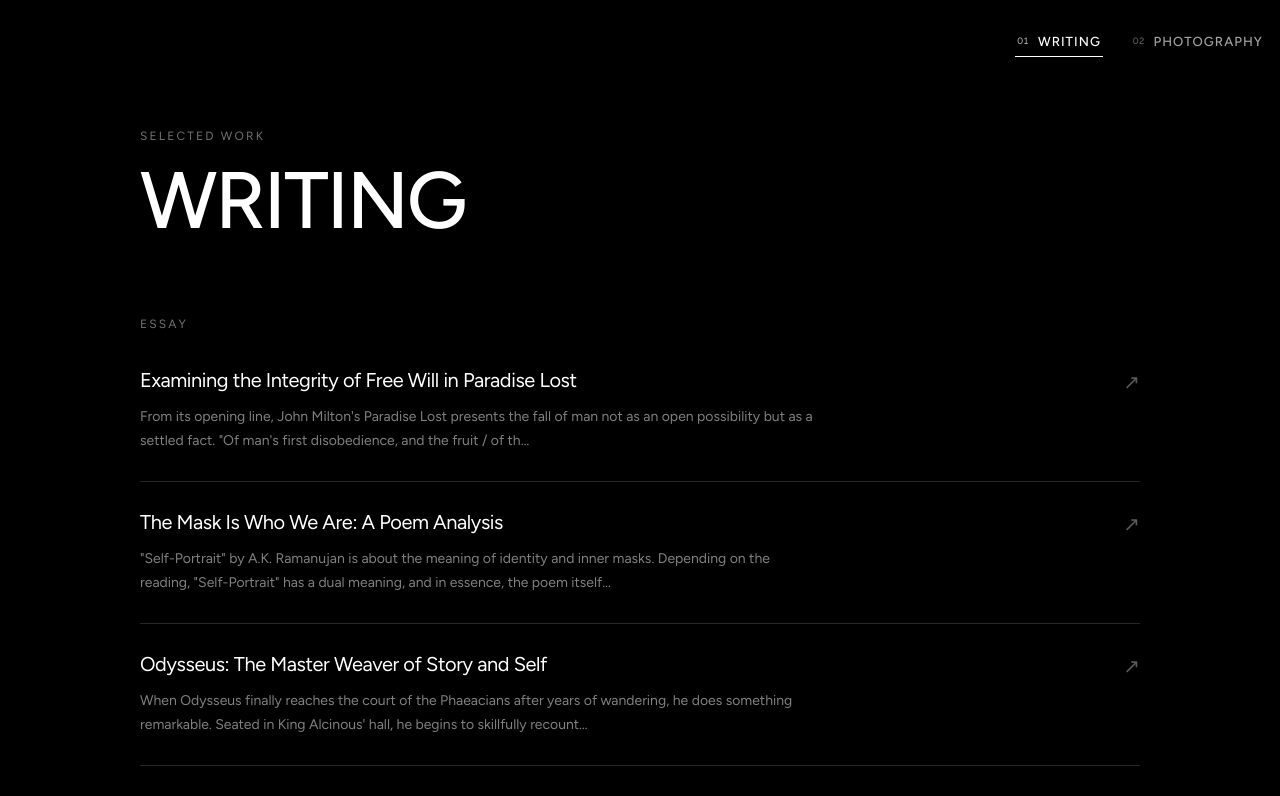
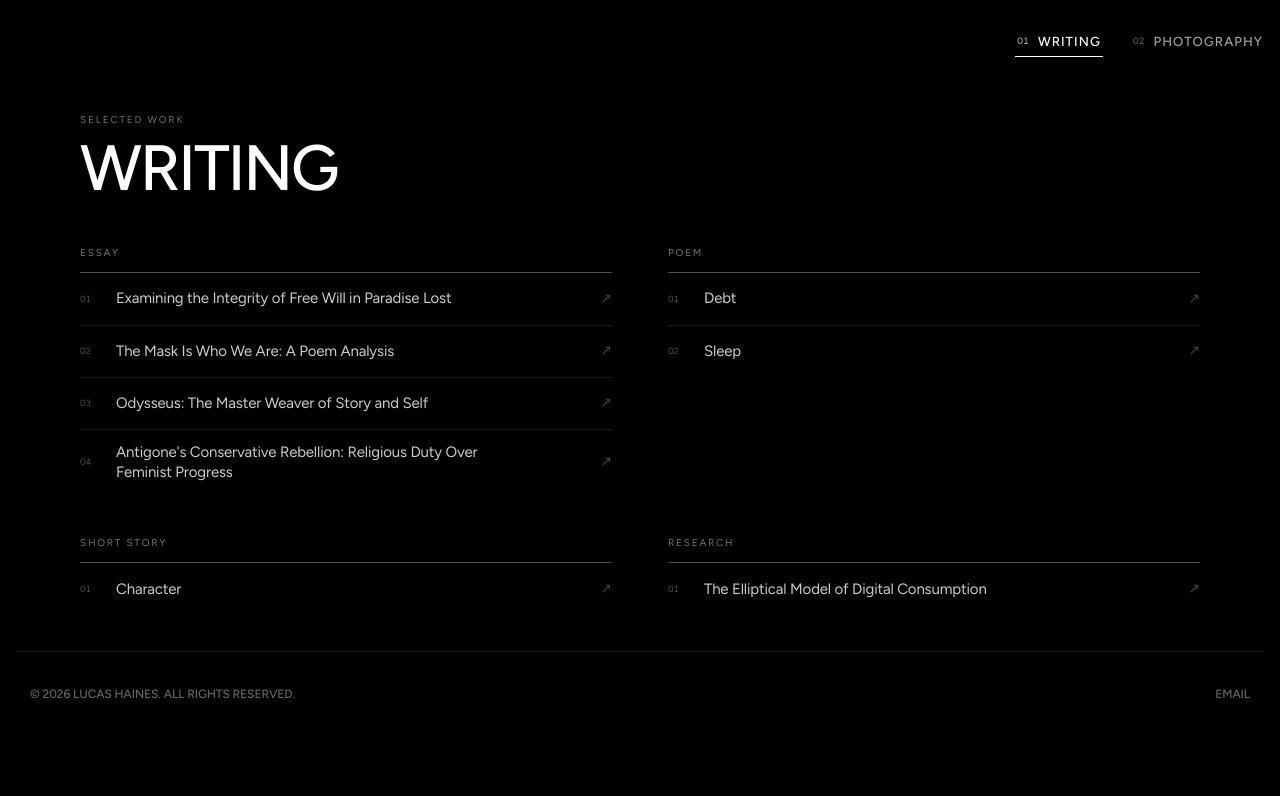
Before and after one commit to TalismanTechnology/lucashaines.com, a React (Vite) app: page /writing in a window 1280 px wide. Shown: the top 796 px of the page. Built offline with nearby package versions, Linux system fonts and the light colour scheme.

Commit message:
Condense writing index layout

```diff
--- a/src/pages/Writing.jsx
+++ b/src/pages/Writing.jsx
@@ -6,41 +6,35 @@ const CATEGORY_ORDER = ['Essay', 'Poem', 'Short story', 'Research']
 
 export default function Writing() {
   return (
-    <div className="min-h-screen bg-black flex flex-col pt-32 pb-20 px-[15px] md-tablet:px-[18px] mobile:pt-24 mobile:px-[18px]">
-      <main className="w-full max-w-[1000px] mx-auto flex-1">
-        <header className="mb-20 mobile:mb-14">
-          <p className="text-xs uppercase tracking-[0.18em] text-white/45 mb-5">Selected work</p>
-          <h1 className="text-[80px] md-tablet:text-[60px] mobile:text-[48px] leading-[0.9] tracking-[-2px] font-medium uppercase">
+    <div className="min-h-screen bg-black flex flex-col pt-28 pb-16 px-[15px] md-tablet:px-[18px] mobile:pt-24 mobile:px-[18px]">
+      <main className="w-full max-w-[1120px] mx-auto flex-1">
+        <header className="mb-12 mobile:mb-10">
+          <p className="text-[10px] uppercase tracking-[0.18em] text-white/45 mb-3">Selected work</p>
+          <h1 className="text-[64px] md-tablet:text-[54px] mobile:text-[44px] leading-[0.9] tracking-[-2px] font-medium uppercase">
             Writing
           </h1>
         </header>
 
-        <div className="space-y-20 mobile:space-y-14">
+        <div className="grid md-tablet:grid-cols-2 lg:grid-cols-2 gap-x-14 gap-y-10 mobile:gap-y-8">
           {CATEGORY_ORDER.map((category) => {
             const entries = WRITINGS.filter((item) => item.category === category)
             if (!entries.length) return null
 
             return (
               <section key={category}>
-                <h2 className="text-xs uppercase tracking-[0.18em] text-white/45 mb-2">{category}</h2>
-                <div>
-                  {entries.map((item) => (
+                <h2 className="text-[10px] uppercase tracking-[0.18em] text-white/45 pb-3 border-b border-white/30">{category}</h2>
+                <div className="divide-y divide-white/10">
+                  {entries.map((item, index) => (
                     <Link
                       key={item.slug}
                       to={`/writing/${item.slug}`}
-                      className="group grid grid-cols-[1fr_auto] gap-8 py-7 border-b border-white/15 hover:border-white/50 transition-colors mobile:block"
+                      className="group grid min-h-[52px] grid-cols-[24px_1fr_auto] items-center gap-3 py-3 text-white/80 hover:text-white transition-colors"
                     >
-                      <div>
-                        <h3 className="text-xl mobile:text-lg leading-tight tracking-[-0.02em] group-hover:text-white/75 transition-colors">
-                          {item.title}
-                        </h3>
-                        {item.summary && (
-                          <p className="mt-3 max-w-[680px] text-sm leading-6 text-white/50 mobile:line-clamp-2">
-                            {item.summary}
-                          </p>
-                        )}
-                      </div>
-                      <span className="text-xl text-white/35 group-hover:text-white transition-colors mobile:hidden" aria-hidden="true">↗</span>
+                      <span className="text-[9px] tabular-nums text-white/30">{String(index + 1).padStart(2, '0')}</span>
+                      <h3 className="text-[15px] mobile:text-sm leading-snug tracking-[-0.01em] text-pretty">
+                        {item.title}
+                      </h3>
+                      <span className="text-sm text-white/25 group-hover:text-white transition-colors" aria-hidden="true">↗</span>
                     </Link>
                   ))}
                 </div>
```
